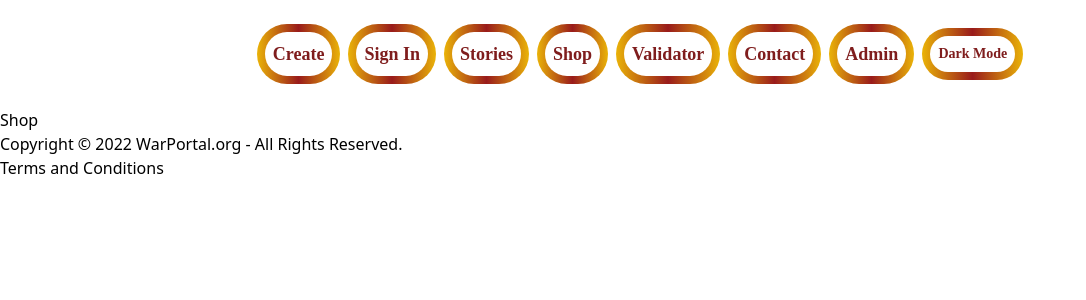
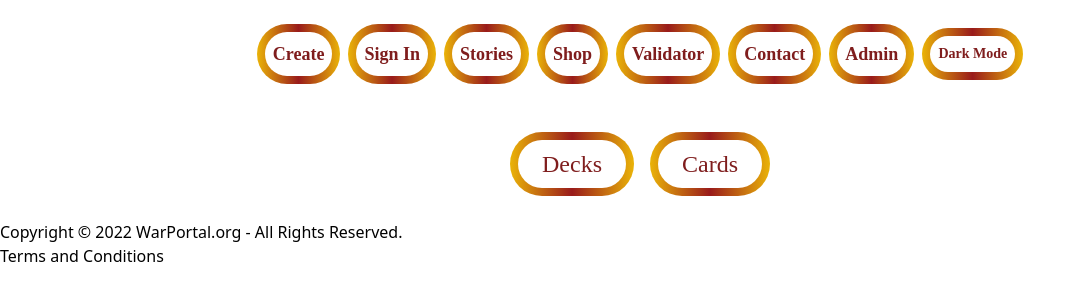
Before and after one commit to GithubWarPortal/GithubWarPortal, a React (Vite) app in the folder WarPortal/client/: page /Shop in a window 1280 px wide. Shown: the top 300 px of the page, without its empty margins (0-1086 px from the left). Built offline with nearby package versions, Linux system fonts and the light colour scheme; a web font is replaced by a local one.

Commit message:
Added shop router for decks and cards

```diff
--- a/WarPortal/client/src/App.jsx
+++ b/WarPortal/client/src/App.jsx
@@ -1,7 +1,10 @@
 import Navbar from "./components/Navbar";
 import "./index.css";
 import { Home } from "./components/Home.jsx";
-import { Shop } from "./components/Shop.jsx";
+import Shop from "./components/Shop/Shop.jsx";
+import Decks from "./components/Shop/decks.jsx";
+import Cards from "./components/Shop/cards.jsx";
+
 import { StoryArcs } from "./components/Story.jsx";
 import { ContactUs } from "./components/ContactUs.jsx";
 
@@ -34,7 +37,12 @@ function App() {
           <Route path="/Create" element={<Create />} />
           <Route path="/SignIn" element={<SignIn />} />
           <Route path="/StoryArcs" element={<StoryArcs />} />
+
           <Route path="/Shop" element={<Shop />} />
+          <Route path="/Decks" element={<Decks />} />
+<Route path="/Cards" element={<Cards />} />
+
+
           <Route path="/Validator" element={<CardValidator />} />
           <Route path="/ContactUs" element={<ContactUs />} />
 
--- a/WarPortal/client/src/components/Shop.jsx
+++ /dev/null
@@ -1,7 +0,0 @@
-export function Shop() {
-  return (
-    <>
-      <h1>Shop</h1>
-    </>
-  );
-}
--- /dev/null
+++ b/WarPortal/client/src/components/Shop/Shop.jsx
@@ -0,0 +1,25 @@
+import { Link } from "react-router-dom"
+
+export default function Shop() {
+  return(<>
+    <div class="p-6 md:text-2xl font-zen text-lg  m-auto flex md:flex-row flex-col justify-center text-center  bg-white dark:bg-black gap-4 ">
+   <button class=" bg-gradient-to-r  hover:bg-gradient-to-t hover:from-yellow-500 hover:via-red-800  hover:to-yellow-500 from-yellow-500 via-red-800 p-2 to-yellow-500  rounded-full ">
+     <span class=" dark:bg-black  block hover: text-red-900 p-2 rounded-full bg-white">
+       {" "}
+       <Link class="p-4" to="/Decks">
+         Decks
+       </Link>{" "}
+     </span>
+   </button>
+   <button class=" bg-gradient-to-r  hover:bg-gradient-to-t hover:from-yellow-500 hover:via-red-800  hover:to-yellow-500 from-yellow-500 via-red-800 p-2 to-yellow-500  rounded-full ">
+     <span class=" dark:bg-black  block hover: text-red-900 p-2 rounded-full bg-white">
+       {" "}
+       <Link class="p-4" to="/Cards">
+         Cards
+       </Link>{" "}
+     </span>
+   </button>
+ </div>
+   </>)
+
+}
--- /dev/null
+++ b/WarPortal/client/src/components/Shop/cards.jsx
@@ -0,0 +1,23 @@
+import { useEffect, useState} from "react"
+export default function Cards() {
+    const [cards, setCards] = useState([])
+    async function getWarPortalCards() {
+      const gameID = '12345'; // replace with the actual game ID
+      const apiKey = 'your_api_key_here'; // replace with your Game Crafter API key
+      const url = `https://www.thegamecrafter.com/api/v1/games/${gameID}/cards`;
+
+      const response = await fetch(url, {
+        headers: {
+          Authorization: `Bearer ${apiKey}`,
+          'Content-Type': 'application/json'
+        }
+      });
+
+      const data = await response.json();
+
+      return data;
+    }
+    useEffect(() => {
+      getWarPortalCards();},  [],
+    )
+}
--- /dev/null
+++ b/WarPortal/client/src/components/Shop/decks.jsx
@@ -0,0 +1,6 @@
+import { useEffect, useState} from "react"
+export default function Decks() {
+    return (
+    <><h1>decks</h1></>
+    )
+}
```
